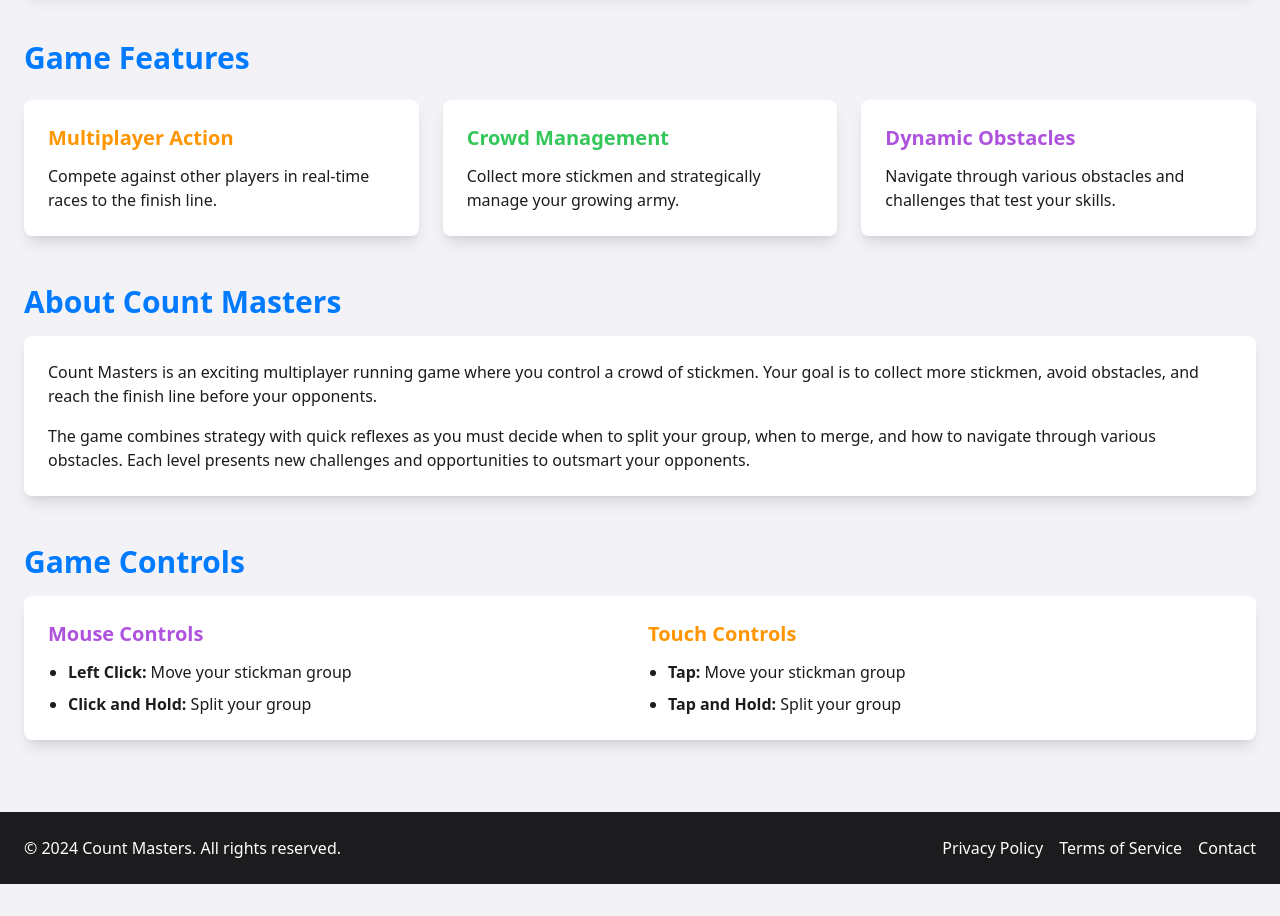
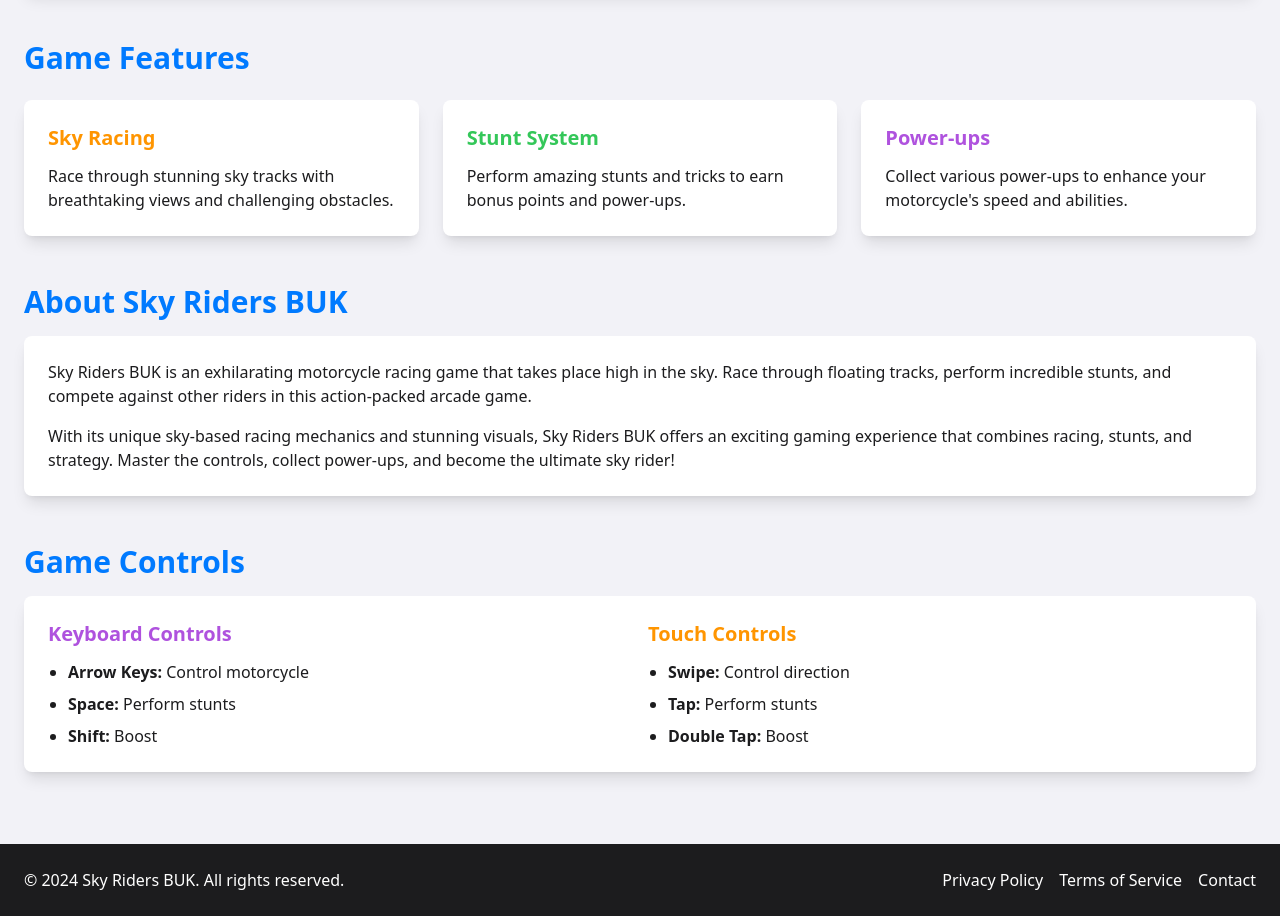
Before and after one commit to linglongweb/easywell.xyz, a plain HTML site: page index.html in a window 1280 px wide. Shown: the part 840-1756 px from the top of the page. Before the commit the page ends 1724 px from the top, so only its background shows below. Drawn offline with nearby package versions, Linux system fonts and the light colour scheme.

Commit message:
Add files via upload

```diff
--- a/index.html
+++ b/index.html
@@ -12,9 +12,9 @@
     </script>
     <meta charset="UTF-8">
     <meta name="viewport" content="width=device-width, initial-scale=1.0">
-    <title>Count Masters - Exciting Stickman Running Game | Play Online</title>
-    <meta name="description" content="Play Count Masters online - A thrilling stickman running game where you lead a crowd of stickmen through challenging obstacles. Collect more stickmen, avoid obstacles, and reach the finish line in this addictive multiplayer game.">
-    <link rel="canonical" href="https://game.zerolife.fun/game2.html" />
+    <title>Sky Riders BUK - Epic Motorcycle Racing Game | Play Online</title>
+    <meta name="description" content="Play Sky Riders BUK online - An exciting motorcycle racing game where you perform incredible stunts and tricks in the sky. Race through challenging tracks, collect power-ups, and become the ultimate sky rider in this thrilling arcade game.">
+    <link rel="canonical" href="https://game.zerolife.fun/game3.html" />
     <script src="https://cdn.tailwindcss.com"></script>
     <script>
         tailwind.config = {
@@ -50,8 +50,8 @@
         <div class="container mx-auto">
             <div class="flex flex-col md:flex-row justify-between items-center">
                 <div class="text-center md:text-left mb-4 md:mb-0">
-                    <h1 class="text-3xl md:text-4xl font-bold">Count Masters</h1>
-                    <p class="text-lg mt-2">Lead your stickman army to victory!</p>
+                    <h1 class="text-3xl md:text-4xl font-bold">Sky Riders BUK</h1>
+                    <p class="text-lg mt-2">Race through the skies on your motorcycle!</p>
                 </div>
                 <nav>
                     <ul class="flex space-x-4">
@@ -67,11 +67,11 @@
 
     <main class="container mx-auto p-4 md:p-6">
         <section id="game" class="my-8">
-            <h2 class="text-2xl md:text-3xl font-bold mb-4 text-apple-blue">Play Count Masters</h2>
+            <h2 class="text-2xl md:text-3xl font-bold mb-4 text-apple-blue">Play Sky Riders BUK</h2>
             <div class="bg-white rounded-lg shadow-lg overflow-hidden">
                 <div class="game-container w-full h-screen max-h-[600px]">
                     <iframe
-                        src="https://www.crazygames.com/embed/count-masters-stickman-games"
+                        src="https://www.crazygames.com/embed/sky-riders-buk"
                         class="w-full h-full border-0"
                         allowfullscreen
                         allow="gamepad *;">
@@ -84,25 +84,25 @@
             <h2 class="text-2xl md:text-3xl font-bold mb-6 text-apple-blue">Game Features</h2>
             <div class="grid grid-cols-1 md:grid-cols-2 lg:grid-cols-3 gap-6">
                 <div class="bg-white rounded-lg shadow-lg p-6">
-                    <h3 class="text-xl font-semibold text-apple-orange mb-3">Multiplayer Action</h3>
-                    <p>Compete against other players in real-time races to the finish line.</p>
+                    <h3 class="text-xl font-semibold text-apple-orange mb-3">Sky Racing</h3>
+                    <p>Race through stunning sky tracks with breathtaking views and challenging obstacles.</p>
                 </div>
                 <div class="bg-white rounded-lg shadow-lg p-6">
-                    <h3 class="text-xl font-semibold text-apple-green mb-3">Crowd Management</h3>
-                    <p>Collect more stickmen and strategically manage your growing army.</p>
+                    <h3 class="text-xl font-semibold text-apple-green mb-3">Stunt System</h3>
+                    <p>Perform amazing stunts and tricks to earn bonus points and power-ups.</p>
                 </div>
                 <div class="bg-white rounded-lg shadow-lg p-6">
-                    <h3 class="text-xl font-semibold text-apple-purple mb-3">Dynamic Obstacles</h3>
-                    <p>Navigate through various obstacles and challenges that test your skills.</p>
+                    <h3 class="text-xl font-semibold text-apple-purple mb-3">Power-ups</h3>
+                    <p>Collect various power-ups to enhance your motorcycle's speed and abilities.</p>
                 </div>
             </div>
         </section>
 
         <section id="about" class="my-12">
-            <h2 class="text-2xl md:text-3xl font-bold mb-4 text-apple-blue">About Count Masters</h2>
+            <h2 class="text-2xl md:text-3xl font-bold mb-4 text-apple-blue">About Sky Riders BUK</h2>
             <div class="bg-white rounded-lg shadow-lg p-6">
-                <p class="mb-4">Count Masters is an exciting multiplayer running game where you control a crowd of stickmen. Your goal is to collect more stickmen, avoid obstacles, and reach the finish line before your opponents.</p>
-                <p>The game combines strategy with quick reflexes as you must decide when to split your group, when to merge, and how to navigate through various obstacles. Each level presents new challenges and opportunities to outsmart your opponents.</p>
+                <p class="mb-4">Sky Riders BUK is an exhilarating motorcycle racing game that takes place high in the sky. Race through floating tracks, perform incredible stunts, and compete against other riders in this action-packed arcade game.</p>
+                <p>With its unique sky-based racing mechanics and stunning visuals, Sky Riders BUK offers an exciting gaming experience that combines racing, stunts, and strategy. Master the controls, collect power-ups, and become the ultimate sky rider!</p>
             </div>
         </section>
 
@@ -111,17 +111,19 @@
             <div class="bg-white rounded-lg shadow-lg p-6">
                 <div class="grid grid-cols-1 md:grid-cols-2 gap-4">
                     <div>
-                        <h3 class="text-xl font-semibold text-apple-purple mb-3">Mouse Controls</h3>
+                        <h3 class="text-xl font-semibold text-apple-purple mb-3">Keyboard Controls</h3>
                         <ul class="list-disc pl-5 space-y-2">
-                            <li><span class="font-semibold">Left Click:</span> Move your stickman group</li>
-                            <li><span class="font-semibold">Click and Hold:</span> Split your group</li>
+                            <li><span class="font-semibold">Arrow Keys:</span> Control motorcycle</li>
+                            <li><span class="font-semibold">Space:</span> Perform stunts</li>
+                            <li><span class="font-semibold">Shift:</span> Boost</li>
                         </ul>
                     </div>
                     <div>
                         <h3 class="text-xl font-semibold text-apple-orange mb-3">Touch Controls</h3>
                         <ul class="list-disc pl-5 space-y-2">
-                            <li><span class="font-semibold">Tap:</span> Move your stickman group</li>
-                            <li><span class="font-semibold">Tap and Hold:</span> Split your group</li>
+                            <li><span class="font-semibold">Swipe:</span> Control direction</li>
+                            <li><span class="font-semibold">Tap:</span> Perform stunts</li>
+                            <li><span class="font-semibold">Double Tap:</span> Boost</li>
                         </ul>
                     </div>
                 </div>
@@ -133,7 +135,7 @@
         <div class="container mx-auto">
             <div class="flex flex-col md:flex-row justify-between items-center">
                 <div class="mb-4 md:mb-0">
-                    <p>&copy; 2024 Count Masters. All rights reserved.</p>
+                    <p>&copy; 2024 Sky Riders BUK. All rights reserved.</p>
                 </div>
                 <div class="flex space-x-4">
                     <a href="#" class="hover:text-apple-blue transition-colors">Privacy Policy</a>
@@ -149,12 +151,12 @@
     {
         "@context": "https://schema.org",
         "@type": "VideoGame",
-        "name": "Count Masters",
-        "description": "An exciting multiplayer running game where you lead a crowd of stickmen through challenging obstacles. Collect more stickmen, avoid obstacles, and reach the finish line in this addictive game.",
-        "genre": ["Multiplayer", "Action", "Strategy"],
-        "playMode": "MultiPlayer",
+        "name": "Sky Riders BUK",
+        "description": "An exciting motorcycle racing game where you perform incredible stunts and tricks in the sky. Race through challenging tracks, collect power-ups, and become the ultimate sky rider.",
+        "genre": ["Racing", "Action", "Arcade"],
+        "playMode": "SinglePlayer",
         "applicationCategory": "Game",
-        "url": "https://game.zerolife.fun/game2.html",
+        "url": "https://game.zerolife.fun/game3.html",
         "offers": {
             "@type": "Offer",
             "price": "0",
```
Lines whose indentation alone changed are shown as unchanged.
